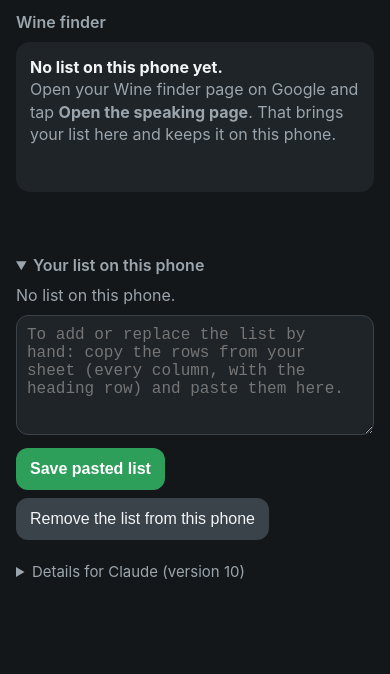
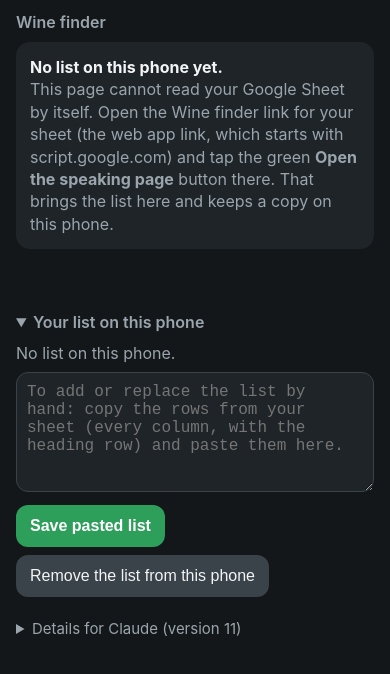
Before and after one commit to tomtubbs/product-finder, a plain HTML site: page index.html in a window 390 px wide. Drawn offline with Linux system fonts and the light colour scheme.

Commit message:
Say which page brings the list to this phone
The no-list message now explains that this page cannot read the sheet
itself and names the web app link to open.

Co-Authored-By: Claude Fable 5.2 <noreply@anthropic.com>
Claude-Session: https://claude.ai/code/session_0162399d5H2xuYvi26yJtLTu

```diff
--- a/index.html
+++ b/index.html
@@ -116,7 +116,7 @@
   <button type="button" id="droplist">Remove the list from this phone</button>
 </details>
 <details id="diag">
-  <summary>Details for Claude (version 10)</summary>
+  <summary>Details for Claude (version 11)</summary>
   <label><input type="checkbox" id="closemic"> Close the microphone while the answer is spoken</label>
   <label id="cliprow" hidden><input type="checkbox" id="clips"> <span>Use the recorded voice<small>Not yet tried on a real phone</small></span></label>
   <pre id="log"></pre>
@@ -990,7 +990,7 @@ $('closemic').onchange = function () {
   log('close the microphone while speaking: ' + (closeMic ? 'on' : 'off'));
 };
 // An iPhone no longer tells a page its real iOS version, so only Safari's version is shown.
-log('version 10, ' + (IOS ? 'iPhone' + (OTHER_BROWSER ? ', not Safari' : ', Safari' + (SAFARI ? ' ' + SAFARI : '')) : 'not iPhone') +
+log('version 11, ' + (IOS ? 'iPhone' + (OTHER_BROWSER ? ', not Safari' : ', Safari' + (SAFARI ? ' ' + SAFARI : '')) : 'not iPhone') +
   (IN_GOOGLE ? ', inside Google' : ', outside Google') + (SR ? '' : ', no listening in this browser') +
   (useClips ? ', recorded voice' : ', phone voice') + (closeMic ? ', microphone closes to speak' : ''));
 
@@ -1018,7 +1018,7 @@ function listInfo() {
     ' kept on this phone, last updated ' +
     d.toLocaleDateString('en-GB', { day: 'numeric', month: 'short' }) + ' at ' +
     d.toLocaleTimeString('en-GB', { hour: '2-digit', minute: '2-digit' }) + '. ' +
-    'To update it, open your Google Wine finder page and tap Open the speaking page.';
+    'To update it, open the Wine finder link for your Google Sheet (it starts with script.google.com) and tap Open the speaking page there.';
 }
 function noList(why) {
   rows = []; byLine = {}; setLocs([]);
@@ -1027,8 +1027,9 @@ function noList(why) {
   $('history').innerHTML = ''; lastShown = '';
   hint((why ? '<b style="color:#ff8a80">' + esc(why) + '</b><br>' : '') +
     '<b style="color:var(--ink)">No list on this phone yet.</b><br>' +
-    'Open your Wine finder page on Google and tap <b>Open the speaking page</b>. ' +
-    'That brings your list here and keeps it on this phone.');
+    'This page cannot read your Google Sheet by itself. Open the Wine finder link for your sheet ' +
+    '(the web app link, which starts with script.google.com) and tap the green <b>Open the speaking page</b> button there. ' +
+    'That brings the list here and keeps a copy on this phone.');
   status('');
   listInfo();
   $('listbox').open = true;
```
